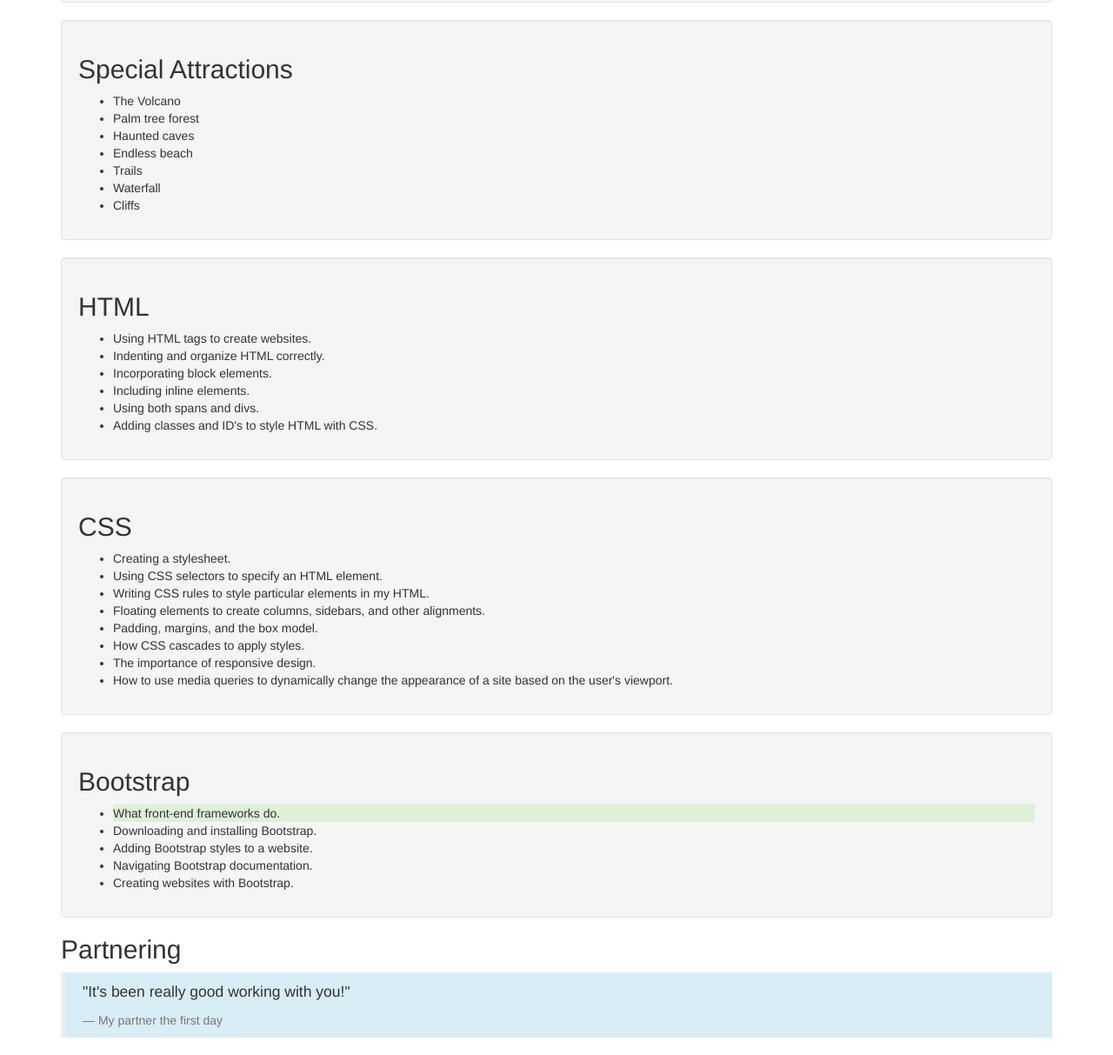
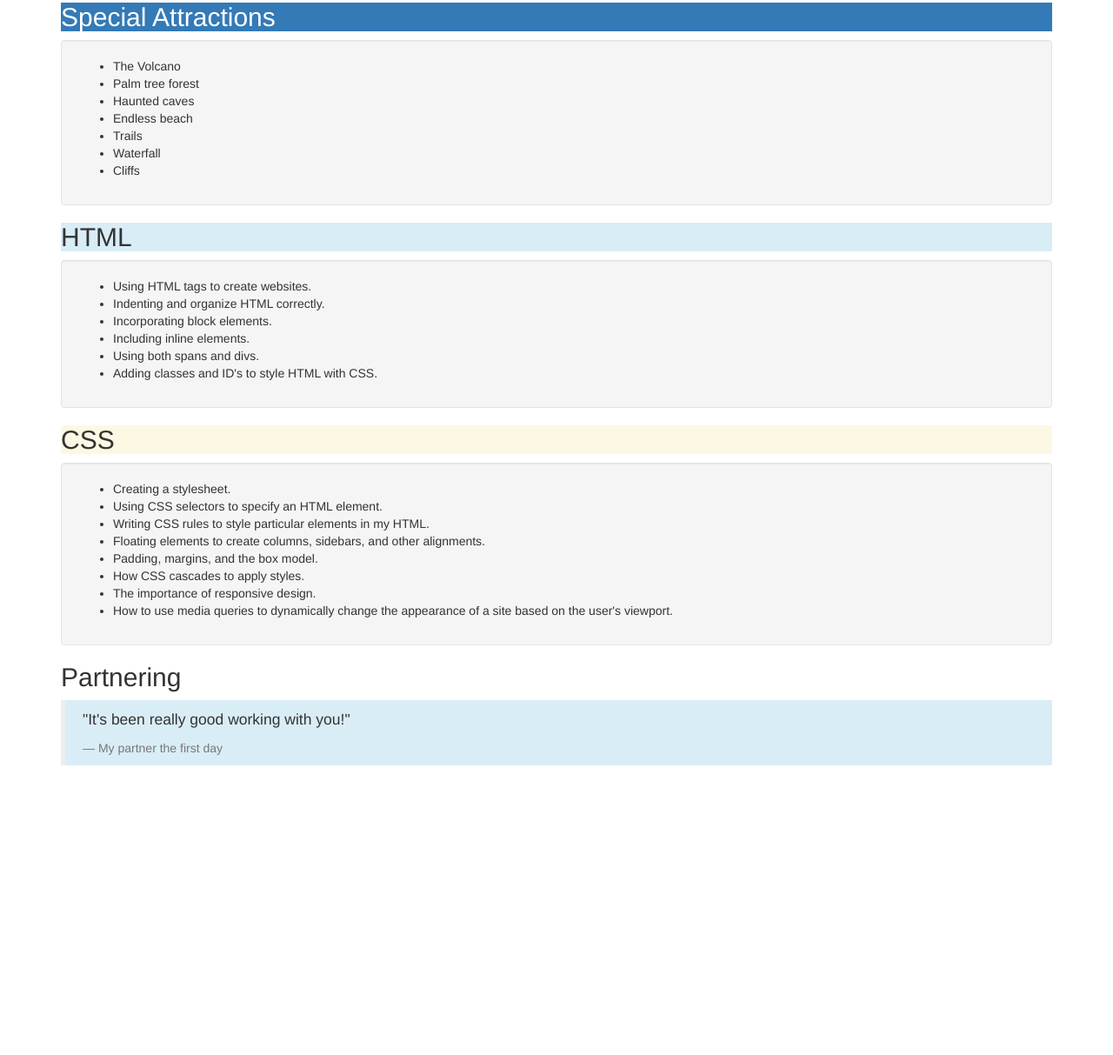
Before and after one commit to glenpogz36/vacation, a plain HTML site: page index.html in a window 1280 px wide. Shown: the part 525-1738 px from the top of the page at 87% size. After the commit the page ends 1425 px from the top, so only its background shows below. Drawn offline with Linux system fonts and the light colour scheme.

Commit message:
formats titles for sections with background colors

```diff
--- a/index.html
+++ b/index.html
@@ -17,8 +17,8 @@
           EVERYONE says Tahiti is the best!
         </p>
       </blockquote>
+      <h2 class="bg-success"> Things to do:</h2>
       <div class="well">
-        <h2>Things to do:</h2>
           <ul>
             <li>Swimming</li>
             <li>Hiking</li>
@@ -26,8 +26,8 @@
             <li>Surfing</li>
           </ul>
       </div>
+      <h2 class="bg-primary">Special Attractions</h2>
       <div class="well">
-        <h2>Special Attractions</h2>
         <ul>
           <li>The Volcano</li>
           <li>Palm tree forest</li>
@@ -38,8 +38,8 @@
           <li>Cliffs</li>
         </ul>
       </div>
+      <h2 class="bg-info">HTML</h2>
       <div class="well">
-        <h2>HTML</h2>
         <ul>
           <li>Using HTML tags to create websites.</li>
           <li>Indenting and organize HTML correctly.</li>
@@ -49,8 +49,8 @@
           <li>Adding classes and ID's to style HTML with CSS.</li>
         </ul>
       </div>
+      <h2 class="bg-warning">CSS</h2>
       <div class="well">
-        <h2>CSS</h2>
         <ul>
           <li>Creating a stylesheet.</li>
           <li>Using CSS selectors to specify an HTML element.</li>
@@ -62,16 +62,6 @@
           <li>How to use media queries to dynamically change the appearance of a site based on the user's viewport.</li>
         </ul>
       </div>
-      <div class="well">
-        <h2>Bootstrap</h2>
-        <ul>
-          <li class="bg-success"> What front-end frameworks do.</li>
-          <li>Downloading and installing Bootstrap.</li>
-          <li>Adding Bootstrap styles to a website.</li>
-          <li>Navigating Bootstrap documentation.</li>
-          <li>Creating websites with Bootstrap.</li>
-        </ul>
-      </div>
       <h2>Partnering</h2>
       <blockquote class="bg-info">
       <p>"It's been really good working with you!"</p>
```
Lines whose indentation alone changed are shown as unchanged.
